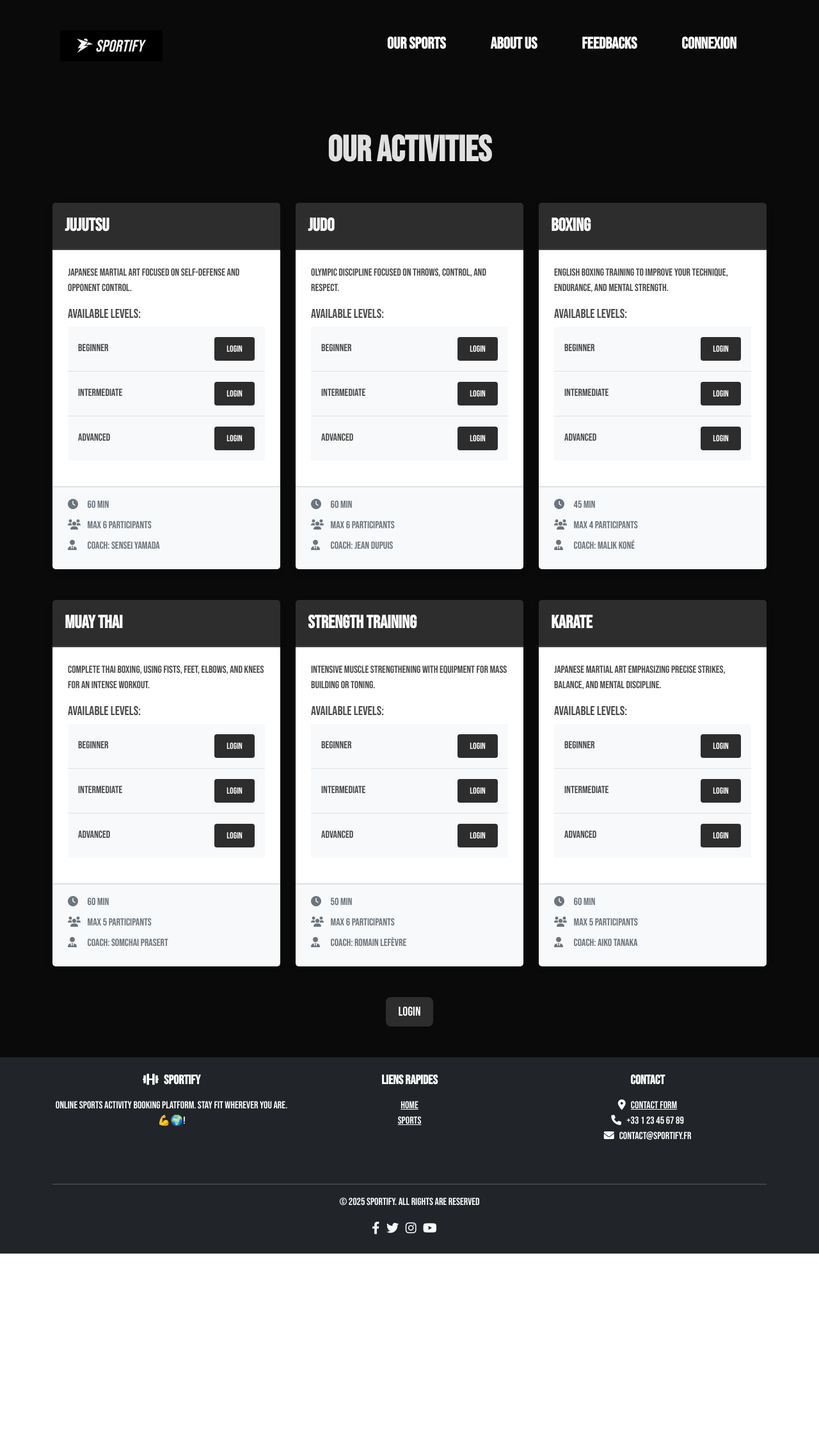
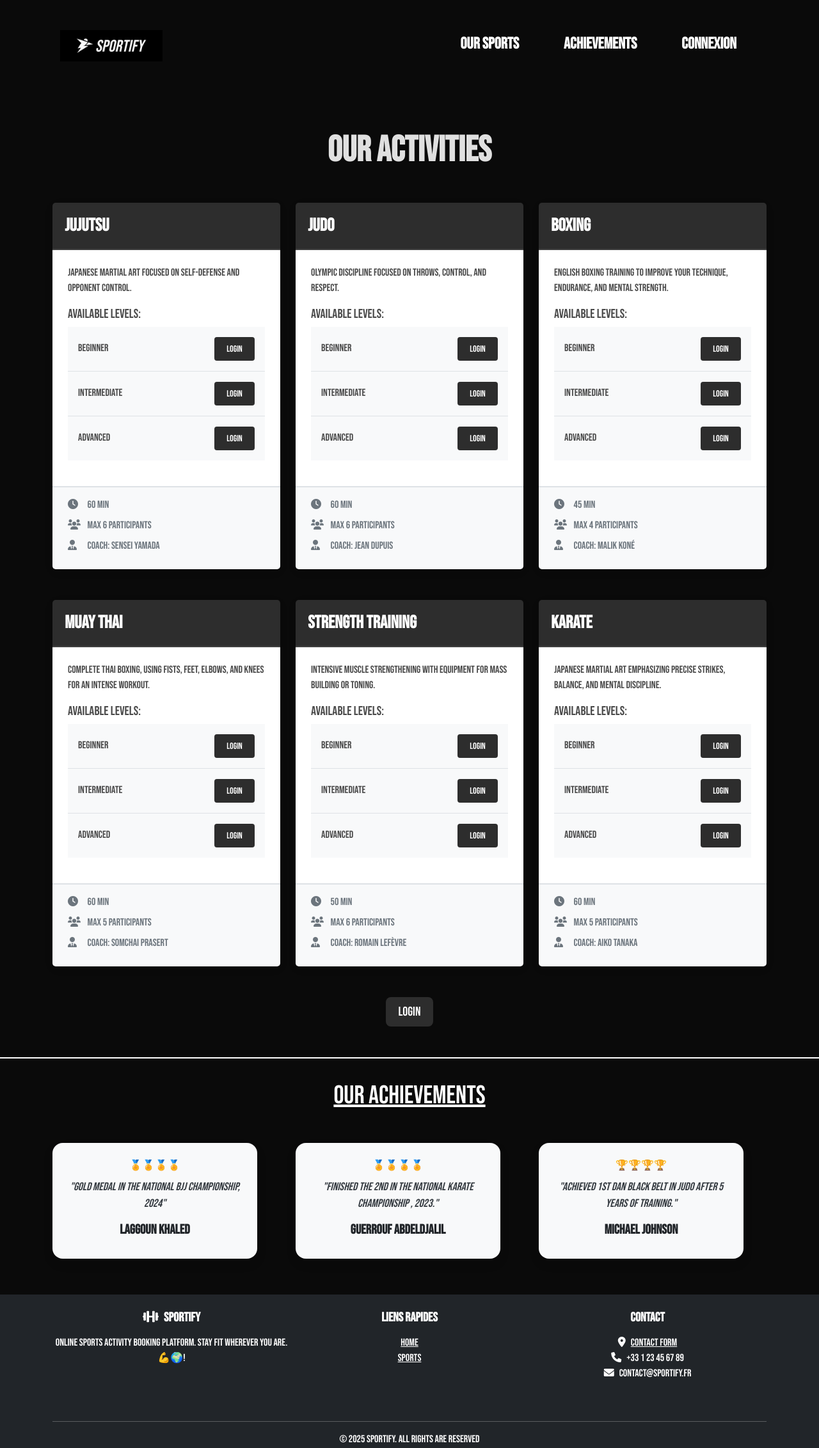
Before and after one commit to Abdeldjalil-GRF/Soirtify, a PHP site: page /sports.php in a window 1280 px wide. Shown: the top 2264 px of the page at 64% size. Before the commit the page ends 1960 px from the top, so only its background shows below. Run offline with PHP 8.4, Linux system fonts and the light colour scheme.

Commit message:
fixed some problems in sports.php

```diff
--- a/assets/css/sports.css
+++ b/assets/css/sports.css
@@ -206,6 +206,75 @@ li a:hover {
   background-color: #404040;
 }
 
+/* Achievements Section Styling */
+#title-achiev {
+  text-decoration: underline;
+  color: white;
+  background-color: #0a0a0a;
+  text-align: center;
+  padding: 10px;
+}
+
+#achiev {
+  margin-top: 2px;
+  background-color: #0a0a0a;
+}
+
+
+.separator-line {
+  width: 100%;
+  height: 2px;
+  background-color: white;
+  margin: 1.5rem 0;
+}
+
+
+.container-achiev {
+  padding-top: 2rem;
+  padding-bottom: 2rem;
+}
+
+
+.card-achiev {
+  background-color: #f8f9fa;
+  border-radius: 1rem;
+  box-shadow: 0 0.5rem 1rem rgba(0, 0, 0, 0.1);
+  text-align: center;
+  transition: transform 0.3s;
+  max-width: 320px;
+  width: 100%;
+  align-items: center;
+  justify-content: center;
+}
+
+.card-achiev:hover {
+  transform: translateY(-5px);
+}
+
+.achiev-text {
+  font-size: 1.1rem;
+  color: #343a40;
+  font-style: italic;
+  margin-bottom: 1rem;
+}
+
+.achiev-name {
+  font-size: 1.3rem;
+  font-weight: bold;
+  color: #212529;
+  margin-top: 0.5rem;
+}
+
+
+@media (max-width: 768px) {
+  .row-feedback {
+    display: flex;
+    flex-direction: column;
+    justify-content: center;
+    align-items: center;
+  }
+}
+
 /*Pied de carte*/
 .card-footer {
   background-color: #f8f9fa;
--- a/assets/js/sports.js
+++ b/assets/js/sports.js
@@ -58,3 +58,12 @@ function confirmLogout(event) {
         });
     }
   }
+
+document.addEventListener('DOMContentLoaded', () => {
+    const toggleBtn = document.getElementById('menu-toggle');
+    const navLinks = document.getElementById('nav-links');
+
+    toggleBtn.addEventListener('click', () => {
+      navLinks.classList.toggle('active');
+    });
+});
--- a/pages/sports.php
+++ b/pages/sports.php
@@ -38,8 +38,7 @@
       <?php else : ?>
         <ul class="nav-links" id="nav-links">
           <li><a href="/Sportify/pages/sports.php">Our Sports</a></li>
-          <li><a href="#aboutus">About Us</a></li>
-          <li><a href="#feedback">FeedBacks</a></li>
+          <li><a href="#achiev">Achievements</a></li>
           <li><a href="/SPORTIFY/pages/page_login.php">Connexion</a></li>
         </ul>
       <?php endif; ?>
@@ -399,6 +398,39 @@
         <?php } ?>
   </main>
 
+    <!-- Our achievements -->
+    <section class="testimonials-section" id="achiev">
+      <div class="separator-line"></div>
+      <h1 id="title-achiev">Our Achievements</h1>
+      <div class="container-achiev container">
+        <div class="row row-feedback text-center">
+
+          <div class="col-md-4 mb-4">
+            <div class="card-achiev p-4">
+              <div class="feedback-stars mb-2">🏅🏅🏅🏅</div>
+              <p class="achiev-text">"Gold Medal in the National BJJ Championship, 2024"</p>
+              <h5 class="achiev-name mt-3">LAGGOUN Khaled</h5>
+            </div>
+          </div>
+
+          <div class="col-md-4 mb-4">
+            <div class="card-achiev p-4">
+              <div class="feedback-stars mb-2">🏅🏅🏅🏅</div>
+              <p class="achiev-text">"Finished the 2nd in the National Karate Championship , 2023."</p>
+              <h5 class="achiev-name mt-3">Guerrouf AbdElDjalil</h5>
+            </div>
+          </div>
+
+          <div class="col-md-4 mb-4">
+            <div class="card-achiev p-4">
+              <div class="feedback-stars mb-2">🏆🏆🏆🏆</div>
+              <p class="achiev-text">"Achieved 1st Dan Black Belt in Judo after 5 years of training."</p>
+              <h5 class="achiev-name mt-3">Michael Johnson</h5>
+            </div>
+          </div>
+        </div>
+      </div>
+    </section>
 
 
   <script src="/SPORTIFY/assets/js/sports.js"></script>
```
Also changed, not shown: assets/js/my_reservations.js (+9 -0 lines).
